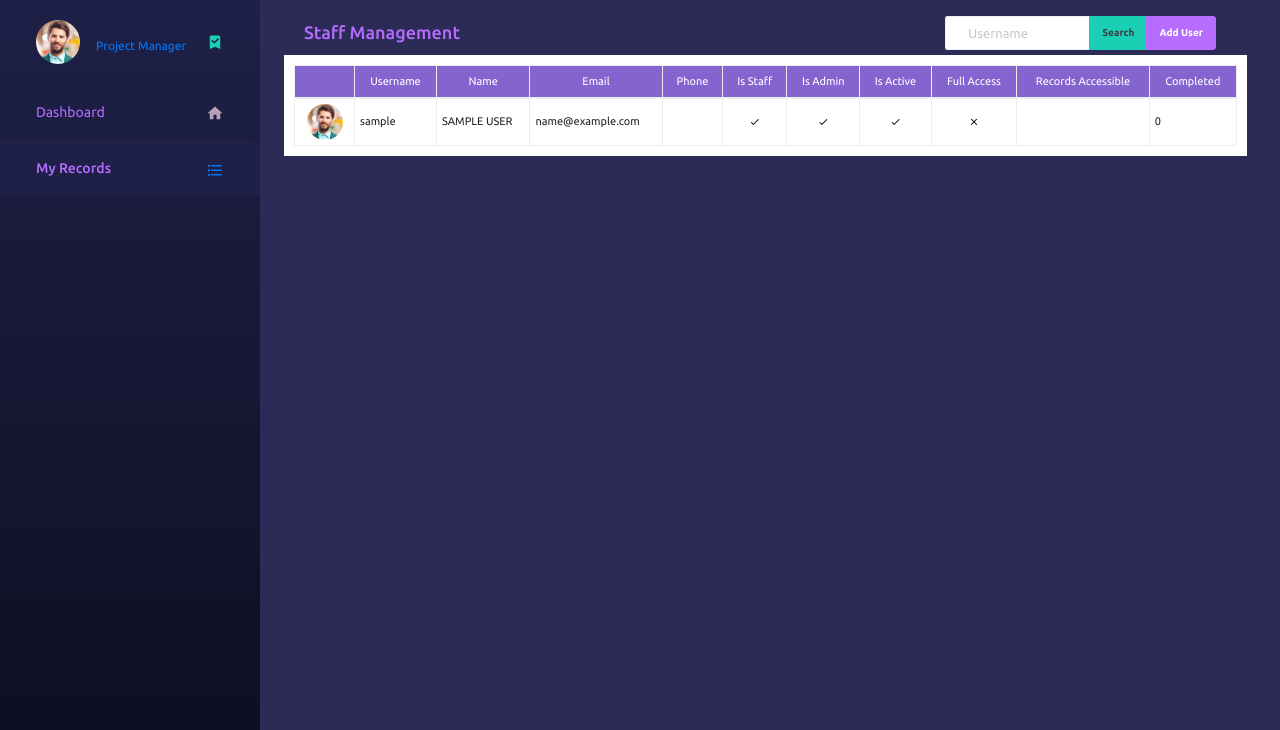
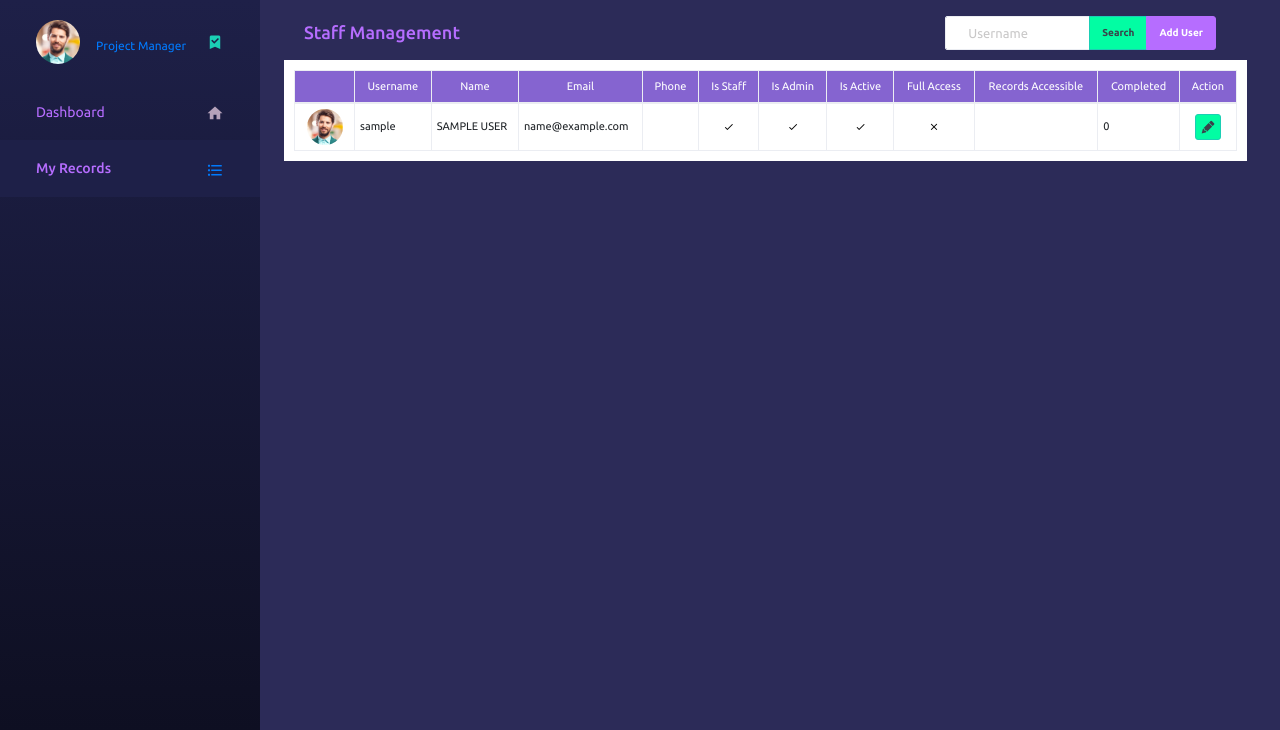
Before and after one commit to lawrence-gandhar/data_security_project, a Django app: template app/templates/app/staff_management/index.html in a window 1280 px wide. Shown: the part 70-800 px from the top of the page. Run offline with Django 3.2, Linux system fonts and the light colour scheme; the template is opened without the code that fills it: values that come from a table or form of the project are taken from there, others are empty; tables that the repository leaves empty hold one stand-in row (values such as "Sample post"); form fields are guessed from the names that the template uses; parts of the project's set-up code (start-up, migrations or seed data) failed here and were passed over; some libraries are stand-ins or nearby versions.

Commit message:
modified

```diff
--- a/app/templates/app/base/base.html
+++ b/app/templates/app/base/base.html
@@ -51,13 +51,14 @@
   .modal-body label{font-size: 80%;}
 
   .btn-success, .btn-default, .btn-secondary{color:#3a424a !important}
+  .btn-success{background:#02fda3}
   .btn-primary{ color: #FFFFFF !important}
+
   .navbar.default-layout-navbar .navbar-menu-wrapper .navbar-nav .nav-item .nav-link {color:#FFFFFF;}
   .navbar .navbar-menu-wrapper .dropdown .dropdown-toggle:after {color:#FFFFFF;}
 
-  .alert-danger{background-color:rgb(255, 72, 0); border-radius:0px; border:0px; color:#FFFFFF; box-shadow: 5px 5px 20px 1px #000000; margin-bottom:15px;}
-{background-image: linear-gradient(to right, red , yellow);}
-
+  .alert-danger{background-color:rgb(255, 72, 0); border-radius:0px; border:0px; color:#FFFFFF; box-shadow: 5px 5px 50px 5px #000000; margin-bottom:20px;}
+  .alert-dismissible .close{top:-3px; color:#000000}
   </style>
 
 
--- a/app/templates/app/staff_management/index.html
+++ b/app/templates/app/staff_management/index.html
@@ -7,12 +7,15 @@
 <div class="main-panel">
     <div class="content-wrapper">
         {% if error_msg is not None %}
-        <div class="row alert alert-danger">
+        <div class="row alert alert-danger alert-dismissible" role="alert"">
             {{error_msg|safe}}
+            <button type="button" class="close" data-dismiss="alert" aria-label="Close">
+                <span aria-hidden="true">&times;</span>
+            </button>
         </div>
         {% endif %}
 
-        <div class="page-header" style="margin-bottom:5px;">
+        <div class="page-header" style="margin-bottom:10px;">
             <h3 class="page-title">Staff Management</h3>
             <div class="col-md-4">
                 <div class="input-group">
@@ -41,6 +44,7 @@
                                 <td style="padding:10px;">Full Access</td>
                                 <td style="padding:10px;">Records Accessible</td>
                                 <td style="padding:10px;">Completed</td>
+                                <td style="padding:10px;">Action</td>
                             </thead>
                             {% for user in users %}
                             <tr>
@@ -65,6 +69,12 @@
                                 <td class="text-center">{% tick_mark user.app_permissions__full_access %}</td>
                                 <td class="text-center">{{ user.app_permissions__records_access }}</td>
                                 <td>0</td>
+                                <td class="text-center">
+                                    <button class="btn btn-xs btn-success" style="padding: 0.25rem 0.25rem; font-size:10px">
+                                        <i class="mdi mdi-lead-pencil"></i>
+                                    </button>
+
+                                </td>
                             </tr>
                             {% empty %}
                             <tr>
```
